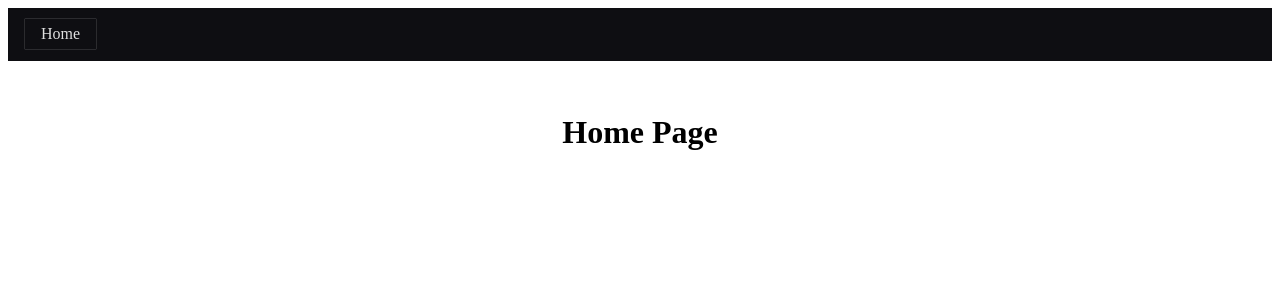
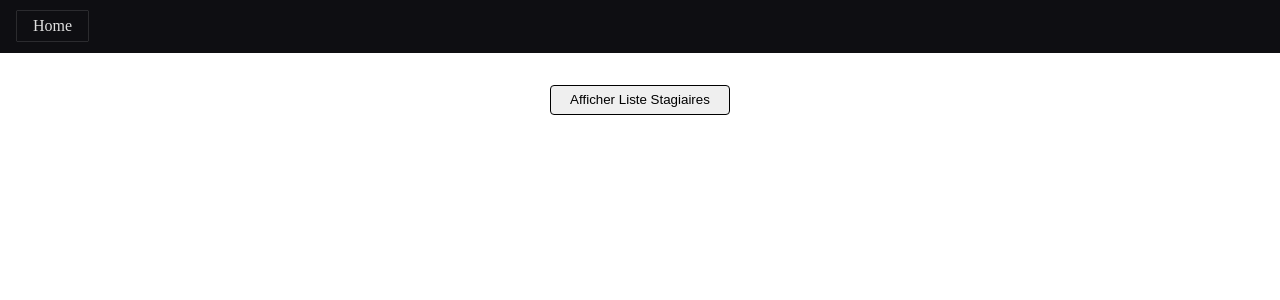
Before and after one commit to abdelhaqelamraoui/bookstore-app, a React (Create React App) app: page / in a window 1280 px wide. Shown: the top 300 px of the page. Built offline with nearby package versions, Linux system fonts and the light colour scheme.

Commit message:
conditions pour affichage des liste et couleur du btn

```diff
--- a/src/assets/css/App.css
+++ b/src/assets/css/App.css
@@ -1,4 +1,9 @@
 
+
+html, body {
+  padding: 0;
+  margin: 0;
+}
 
 .App {
   text-align: center;
--- a/src/assets/css/style.css
+++ b/src/assets/css/style.css
@@ -53,3 +53,28 @@
    font-weight: normal;
    font-family: Barlow, Calibr, Aria, sans-serif;
 }
+
+/* ---------tabe ---------- */
+
+table {
+   width: 40em;
+   border-collapse: collapse;
+   font-family: Barlow, Calibri, sans-serif;
+   margin-top: 2em;
+}
+
+table td, th {
+   border: 1px solid rgba(0,0,0,6);
+   padding: 0.4em 1em;
+}
+
+table thead {
+   background-color: lightblue;
+}
+
+button {
+   padding: 0.5em 1em;
+   border: 1px solid black;
+   border-radius: 4px;
+   width: 180px;
+}
--- /dev/null
+++ b/src/components/Main.js
@@ -0,0 +1,53 @@
+
+import React, { useState } from "react";
+import { TableStagiaire } from "./TableSatgiaire";
+
+export const Main = () => {
+
+   const [counter, setCounter] = useState(0);
+   const [buttonColor, setButtonColor] = useState(false);
+   const [buttonText, setButtontext] = useState('Afficher Liste Stagiaires');
+
+   const listeAdmis = [
+      ['CIN12', 'Karim', 'Karimi'],
+      ['CIN12', 'Karim', 'Karimi'],
+      ['CIN12', 'Karim', 'Karimi'],
+      ['CIN12', 'Karim', 'Karimi'],
+      ['CIN12', 'Karim', 'Karimi']
+   ];
+
+   const listeAttente = [
+      ['CIN12Att', 'KarimAtt', 'KarimiAtt'],
+      ['CIN12Att', 'KarimAtt', 'KarimiAtt'],
+      ['CIN12Att', 'KarimAtt', 'KarimiAtt'],
+      ['CIN12Att', 'KarimAtt', 'KarimiAtt'],
+      ['CIN12Att', 'KarimAtt', 'KarimiAtt']
+   ];
+
+   const handleClick = (event) => {
+      setCounter(counter + 1);
+      switch (counter) {
+         case 0:
+            setButtonColor('lightblue');
+            setButtontext("Afficher Liste d'attente")
+            break;
+         case 1:
+            setButtonColor('lightgreen');
+            setButtontext("Afficher Liste Stagiaires")
+            break;
+         default:
+            setCounter(1);
+            setButtontext("Afficher Liste d'attente")
+            setButtonColor('lightblue');
+
+      }
+   }
+
+   return (
+      <div>
+         <button style={{backgroundColor: buttonColor}} onClick={handleClick}>{buttonText}</button>
+         { counter == 1 && <TableStagiaire data={listeAdmis} /> }
+         { counter == 2 && <TableStagiaire data={listeAttente} /> }
+      </div>
+   );
+}
--- /dev/null
+++ b/src/components/Table.js
@@ -0,0 +1,37 @@
+import React from "react";
+
+
+export const Table = (props) => {
+   return (
+      <table>
+         <thead>
+            <tr>
+               {
+                  props.table['header'].map((th, key) => {
+                     return (
+                        <th key={key}>{th}</th>
+                     );
+                  })
+               }
+            </tr>
+         </thead>
+         <tbody>
+         {
+            props.table['data'].map((row, key1) => {
+               return (
+                  <tr key={key1}>
+                     {
+                        row.map((td, key) => {
+                           return (
+                              <td key={key}>{td}</td>
+                           );
+                        })
+                     }
+                  </tr>
+               );
+            })
+         }
+         </tbody>
+      </table>
+   );
+}
--- /dev/null
+++ b/src/components/TableSatgiaire.js
@@ -0,0 +1,15 @@
+import React from "react";
+import { Table } from "./Table";
+
+
+export const TableStagiaire = (props) => {
+
+   const table = {
+      'header': [ "CIN", "Nom", "Prenom" ],
+      'data': props.data
+   };
+
+   return (
+      <Table table={table} />
+   );
+}
--- a/src/pages/Home.js
+++ b/src/pages/Home.js
@@ -1,8 +1,12 @@
+import React from "react";
+import { Main } from "../components/Main";
 
-import React from "react";
 
 export const Home = () => {
+
    return (
-      <h1>Home Page</h1>
+      <div>
+         <Main />
+      </div>
    );
 }
```
Also changed, not shown: src/components/Form.js (added, +32 -0 lines), src/components/FormWithCounter.js (added, +32 -0 lines).
